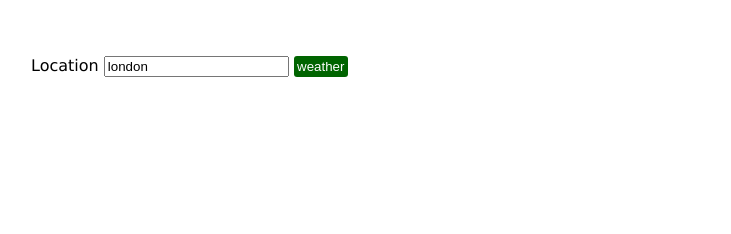
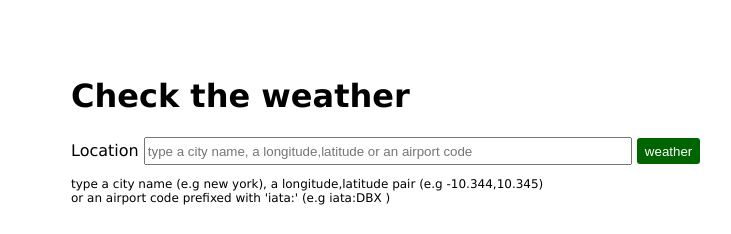
Before and after one commit to byyten/weather, a plain HTML site: page index.html in a window 1280 px wide. Shown: the whole page, without its empty margins (25-756 px from the left). Drawn offline with nearby package versions, Linux system fonts and the light colour scheme.

Commit message:
search and display weather data, min error checks, a few tweeks

```diff
--- a/index.html
+++ b/index.html
@@ -11,9 +11,24 @@
 <body>
 
     <!-- <form action="" method="get"> -->
-        <label for="location">Location</label>
-        <input type="text" class="location" value="london" placeholder="type a city name, long,lat or airport code ( eg iata:DBX )" />
-        <button class="getWeather">weather</button>
+        <ul>
+            <li>
+                <h1>Check the weather</h1>
+            </li>
+            <li>
+                <label for="location">Location</label>
+                <input type="text" class="location" placeholder="type a city name, a longitude,latitude or an airport code" />
+                <button class="getWeather">weather</button>
+            </li>
+            <li>
+                <p class="guidance">type a city name (e.g new york), a longitude,latitude pair (e.g -10.344,10.345)
+                    <br>
+                    or an airport code prefixed with 'iata:' (e.g iata:DBX )</p>
+            </li>
+        </div>
+
+
+
     <!-- </form> -->
 
     <table class="currentWeather">
--- a/index.js
+++ b/index.js
@@ -103,6 +103,10 @@ buildURL = (method, loc) => {
 
 function getLocation(evt) {
     try {
+        if (inputLocation.value == '') {
+            alert('Please enter a valid location')
+            return
+        }
         let qLoc = buildURL('current', inputLocation.value)
         console.log(qLoc)
         fetch(qLoc, {cors: 'no-cors'})
--- a/style.css
+++ b/style.css
@@ -19,10 +19,22 @@ td.value {
     text-align: right;
 }
 
+p.guidance {
+    font-size: 0.75rem;
+}
+ul {
+    list-style: none;
+}
+input.location {
+    width: 30rem;
+    height: 1.4rem;
+}
 button {
+    margin: 0;
     color: white;
     background-color: darkgreen;
     border: none;
-    padding: 0.2rem;
+    padding: 0.2rem 0.5rem;
     border-radius: 3px;
+    height: 1.6rem;
 }
```
